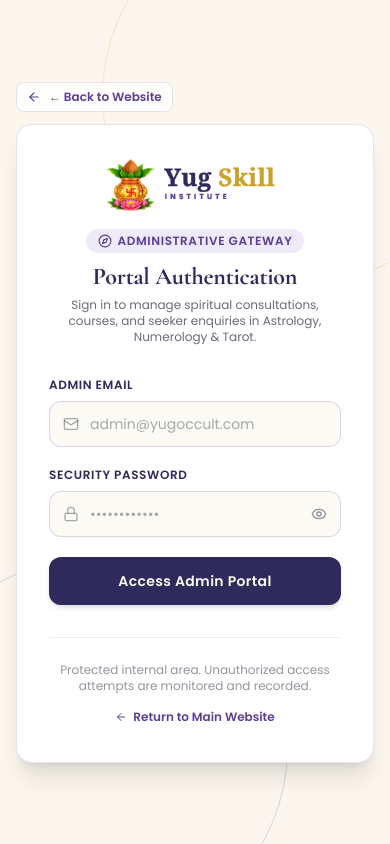
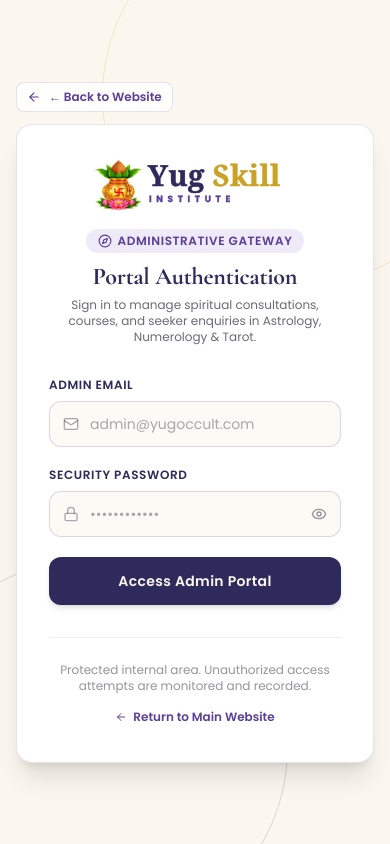
Before and after one commit to Kaushikrudra/YugOccult-Neumrology-website, a React (Vite) app in the folder client/: page /admin/login in a window 390 px wide. Built offline with nearby package versions, Linux system fonts and the light colour scheme; no server answers.

Commit message:
style(logo): enlarge Yug Skill Institute wordmark and responsive navbar/footer/admin logo sizes

```diff
--- a/client/src/components/Footer.tsx
+++ b/client/src/components/Footer.tsx
@@ -29,7 +29,7 @@ export const Footer: React.FC = () => {
               <Link to="/" className="inline-block" aria-label="Yug Skill Institute Home">
                 <Logo
                   variant="light"
-                  className="h-14 sm:h-18 md:h-20 w-auto mb-1.5 sm:mb-2 group-hover:scale-105 transition-transform"
+                  className="h-16 sm:h-20 w-auto mb-1.5 sm:mb-2 group-hover:scale-105 transition-transform"
                 />
               </Link>
               <p className="text-accent text-[11px] sm:text-xs tracking-[0.2em] uppercase font-bold">
--- a/client/src/components/Logo.tsx
+++ b/client/src/components/Logo.tsx
@@ -28,56 +28,56 @@ export const Logo: React.FC<LogoProps> = ({
   return (
     <svg
       xmlns="http://www.w3.org/2000/svg"
-      viewBox="0 0 300 90"
+      viewBox="0 0 320 88"
       fill="none"
       role="img"
       aria-label={alt}
-      className={`aspect-[300/90] max-w-full shrink-0 transition-transform ${className}`}
+      className={`aspect-[320/88] max-w-full shrink-0 transition-transform ${className}`}
     >
       <image
         href={logoIcon}
-        x="4"
-        y="3"
-        width="84"
-        height="84"
+        x="2"
+        y="4"
+        width="76"
+        height="80"
         preserveAspectRatio="xMidYMid meet"
       />
 
       <text
-        x="100"
+        x="86"
         y="46"
         style={{
           fontFamily: "Georgia, 'Cormorant Garamond', serif",
-          fontSize: '39px',
+          fontSize: '46px',
           fontWeight: 700,
-          letterSpacing: '0.5px',
+          letterSpacing: '0.4px',
           paintOrder: 'stroke fill',
         }}
       >
         <tspan
           fill={isLight ? '#FBF7EE' : '#2E2A5C'}
           stroke={isLight ? '#FBF7EE' : '#2E2A5C'}
-          strokeWidth="0.6px"
+          strokeWidth="0.7px"
         >
           Yug{' '}
         </tspan>
-        <tspan fill="#C9A227" stroke="#C9A227" strokeWidth="0.6px">
+        <tspan fill="#C9A227" stroke="#C9A227" strokeWidth="0.7px">
           Skill
         </tspan>
       </text>
 
       <text
-        x="101"
-        y="68"
+        x="88"
+        y="71"
         style={{
           fontFamily:
             "'Poppins', -apple-system, BlinkMacSystemFont, 'Segoe UI', Roboto, sans-serif",
-          fontSize: '11.5px',
+          fontSize: '14px',
           fontWeight: 800,
-          letterSpacing: '0.46em',
+          letterSpacing: '0.52em',
           fill: isLight ? '#EFEAF8' : '#5B3E96',
           stroke: isLight ? '#EFEAF8' : '#5B3E96',
-          strokeWidth: '0.4px',
+          strokeWidth: '0.5px',
           paintOrder: 'stroke fill',
         }}
       >
--- a/client/src/components/Navbar.tsx
+++ b/client/src/components/Navbar.tsx
@@ -47,7 +47,7 @@ export const Navbar: React.FC = () => {
           >
             <Logo
               variant="full"
-              className="h-8 min-[360px]:h-9 min-[400px]:h-10 sm:h-12 md:h-14 lg:h-20 w-auto max-w-[200px] min-[360px]:max-w-[230px] sm:max-w-none group-hover:scale-[1.01] transition-transform"
+              className="h-10 min-[360px]:h-11 sm:h-14 md:h-16 lg:h-20 w-auto max-w-[240px] min-[360px]:max-w-[270px] sm:max-w-none group-hover:scale-[1.01] transition-transform"
             />
           </Link>
 
@@ -118,7 +118,7 @@ export const Navbar: React.FC = () => {
           {/* Top branding inside mobile drawer */}
           <div className="pb-3 mb-3 border-b border-secondary/10 flex items-center justify-between">
             <div className="flex flex-col">
-              <Logo variant="full" className="h-8 sm:h-9 w-auto max-w-[200px]" />
+              <Logo variant="full" className="h-10 sm:h-11 w-auto max-w-[240px]" />
               <span className="text-[10px] tracking-[0.16em] uppercase text-primary font-bold mt-1">
                 Astrology • Numerology • Tarot
               </span>
--- a/client/src/components/admin/AdminLayout.tsx
+++ b/client/src/components/admin/AdminLayout.tsx
@@ -87,7 +87,7 @@ export const AdminLayout: React.FC = () => {
       {/* Mobile Topbar */}
       <header className="md:hidden flex items-center justify-between gap-2 px-4 py-3 bg-[#2E2A5C] text-[#FBF7EE] border-b border-[#C9A227]/30 sticky top-0 z-40">
         <div className="flex items-center gap-2.5 min-w-0">
-          <Logo variant="light" className="h-7 w-auto shrink-0" />
+          <Logo variant="light" className="h-9 w-auto shrink-0" />
           <span className="text-[11px] font-semibold uppercase tracking-widest text-[#C9A227] truncate">
             Admin Portal
           </span>
@@ -219,7 +219,7 @@ export const AdminLayout: React.FC = () => {
       <aside className="hidden md:flex flex-col w-64 lg:w-72 bg-[#2E2A5C] text-[#FBF7EE] border-r border-[#C9A227]/20 shrink-0 sticky top-0 h-screen">
         {/* Brand Header */}
         <div className="p-6 border-b border-white/10 flex flex-col gap-2">
-          <Logo variant="light" className="h-10 w-auto" />
+          <Logo variant="light" className="h-12 w-auto" />
           <div className="flex items-center gap-1.5 text-[11px] font-semibold uppercase tracking-widest text-[#C9A227]">
             <ShieldCheck className="w-3.5 h-3.5" />
             <span>Admin Control Panel</span>
```
